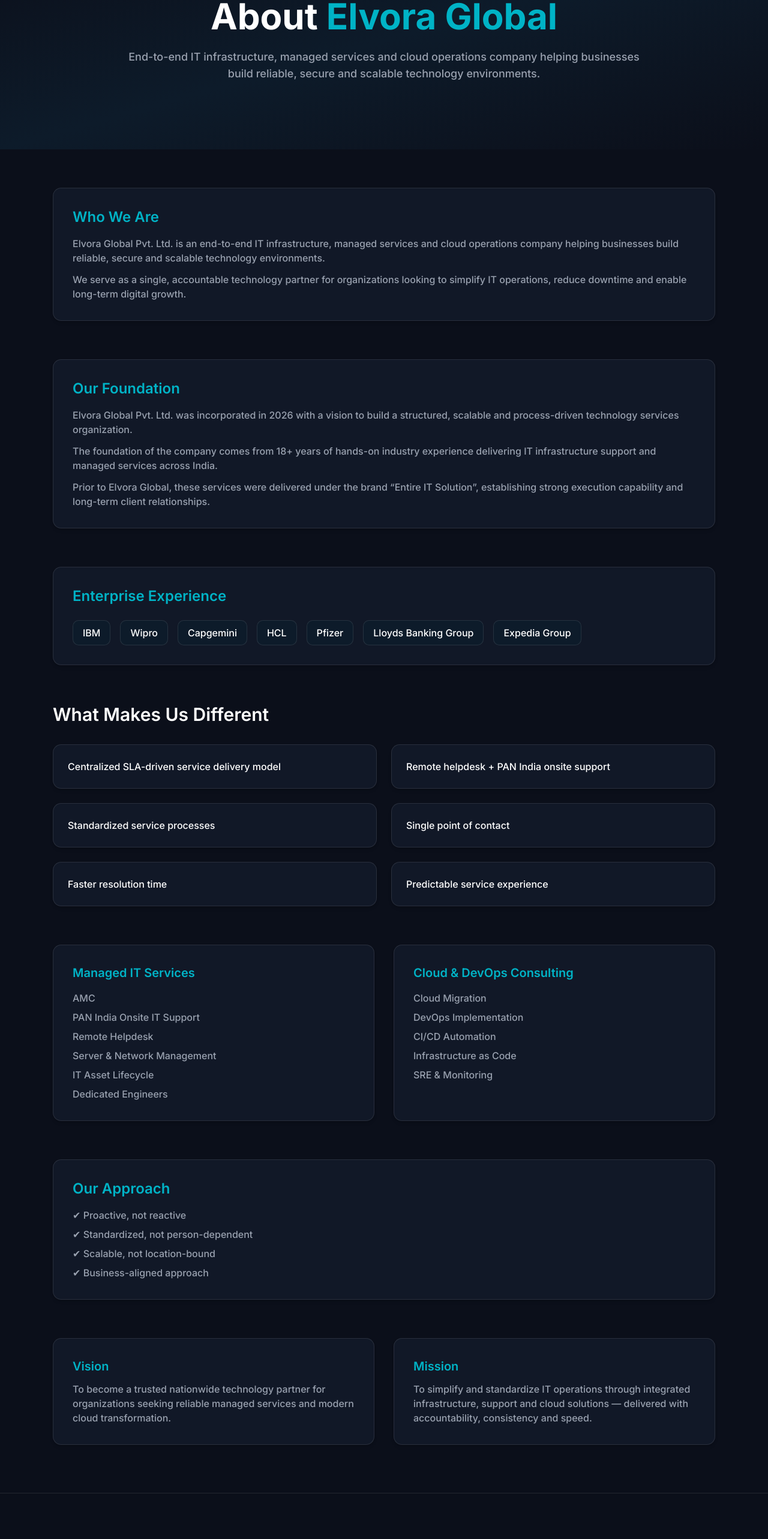
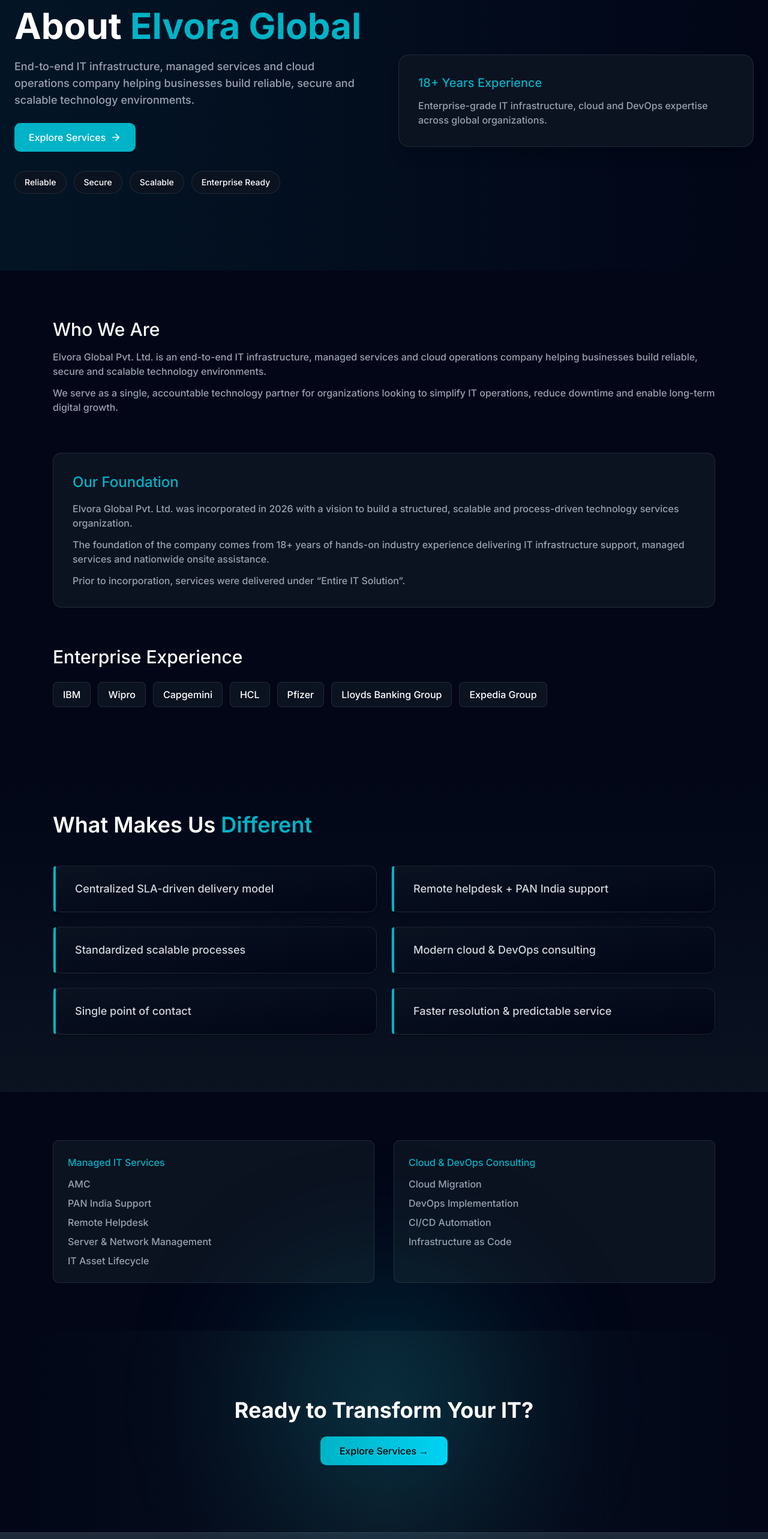
Before and after one commit to Ayush231002/scaleforgefronted, a React (Vite) app: page /about in a window 1280 px wide. Shown: the part 180-2746 px from the top of the page at 60% size. Built offline with nearby package versions, Linux system fonts and the light colour scheme.

Commit message:
update about

```diff
--- a/src/components/about/AboutPage.jsx
+++ b/src/components/about/AboutPage.jsx
@@ -1,43 +1,67 @@
 import LayoutWrapper from '../layout/LayoutWrapper';
 import { useNavigate } from 'react-router-dom';
-import { Button } from '../ui/button';
 import { ArrowRight } from 'lucide-react';
-import { motion } from 'framer-motion';
 
 export default function AboutPage() {
   const navigate = useNavigate();
 
-  const fadeUp = {
-    hidden: { opacity: 0, y: 40 },
-    show: { opacity: 1, y: 0 }
-  };
-
   return (
     <LayoutWrapper>
-      <div className="bg-[#0b0f1a] text-white">
+      <div className="bg-[#020617] text-white">
 
         {/* HERO */}
-        <section className="relative py-28 px-6 text-center">
-          <div className="absolute inset-0 bg-gradient-to-br from-[#0b0f1a] via-[#0d1b2a] to-[#0b0f1a]" />
-          <div className="relative z-10 max-w-4xl mx-auto">
-            <h1 className="text-6xl font-bold mb-6">
-              About <span className="text-[#00B3C6]">Elvora Global</span>
-            </h1>
-            <p className="text-gray-400 text-lg">
-              End-to-end IT infrastructure, managed services and cloud operations company helping businesses build reliable, secure and scalable technology environments.
-            </p>
+        <section className="py-32 px-6 bg-gradient-to-r from-[#031525] to-[#020617]">
+          <div className="max-w-7xl mx-auto grid md:grid-cols-2 gap-12 items-center">
+
+            {/* LEFT */}
+            <div>
+              <h1 className="text-6xl font-bold mb-6">
+                About <span className="text-[#00B3C6]">Elvora Global</span>
+              </h1>
+
+              <p className="text-gray-400 mb-6 text-lg">
+                End-to-end IT infrastructure, managed services and cloud operations company helping businesses build reliable, secure and scalable technology environments.
+              </p>
+
+              <button
+                onClick={() => navigate('/services')}
+                className="bg-[#00B3C6] hover:bg-[#0097a7] px-6 py-3 rounded-lg font-medium flex items-center gap-2"
+              >
+                Explore Services <ArrowRight size={18}/>
+              </button>
+
+              {/* BADGES */}
+              <div className="flex flex-wrap gap-3 mt-8">
+                {["Reliable", "Secure", "Scalable", "Enterprise Ready"].map((item, i) => (
+                  <span
+                    key={i}
+                    className="px-4 py-2 bg-[#0b1220] border border-white/10 rounded-full text-sm hover:border-[#00B3C6]/60 transition"
+                  >
+                    {item}
+                  </span>
+                ))}
+              </div>
+            </div>
+
+            {/* RIGHT CARD */}
+            <div className="p-8 rounded-2xl bg-[#0b1220] border border-white/10 shadow-xl">
+              <h3 className="text-xl text-[#00B3C6] mb-3">
+                18+ Years Experience
+              </h3>
+              <p className="text-gray-400">
+                Enterprise-grade IT infrastructure, cloud and DevOps expertise across global organizations.
+              </p>
+            </div>
+
           </div>
         </section>
 
-        {/* WHO WE ARE */}
-        <motion.section
-          variants={fadeUp}
-          initial="hidden"
-          whileInView="show"
-          className="max-w-6xl mx-auto px-6 py-16"
-        >
-          <div className="bg-[#111827] p-8 rounded-xl border border-white/10 shadow-md">
-            <h2 className="text-2xl font-semibold mb-4 text-[#00B3C6]">Who We Are</h2>
+        {/* MAIN CONTENT */}
+        <div className="max-w-6xl mx-auto px-6 py-20 space-y-16">
+
+          {/* WHO WE ARE */}
+          <div>
+            <h2 className="text-3xl mb-4">Who We Are</h2>
             <p className="text-gray-400 mb-3">
               Elvora Global Pvt. Ltd. is an end-to-end IT infrastructure, managed services and cloud operations company helping businesses build reliable, secure and scalable technology environments.
             </p>
@@ -45,144 +69,125 @@ export default function AboutPage() {
               We serve as a single, accountable technology partner for organizations looking to simplify IT operations, reduce downtime and enable long-term digital growth.
             </p>
           </div>
-        </motion.section>
 
-        {/* FOUNDATION */}
-        <motion.section
-          variants={fadeUp}
-          initial="hidden"
-          whileInView="show"
-          className="max-w-6xl mx-auto px-6 pb-16"
-        >
-          <div className="bg-[#111827] p-8 rounded-xl border border-white/10 shadow-md">
-            <h2 className="text-2xl font-semibold mb-4 text-[#00B3C6]">Our Foundation</h2>
+          {/* FOUNDATION */}
+          <div className="p-8 bg-[#0b1220] rounded-xl border border-white/10">
+            <h2 className="text-2xl mb-4 text-[#00B3C6]">Our Foundation</h2>
             <p className="text-gray-400 mb-3">
               Elvora Global Pvt. Ltd. was incorporated in 2026 with a vision to build a structured, scalable and process-driven technology services organization.
             </p>
             <p className="text-gray-400 mb-3">
-              The foundation of the company comes from 18+ years of hands-on industry experience delivering IT infrastructure support and managed services across India.
+              The foundation of the company comes from 18+ years of hands-on industry experience delivering IT infrastructure support, managed services and nationwide onsite assistance.
             </p>
             <p className="text-gray-400">
-              Prior to Elvora Global, these services were delivered under the brand “Entire IT Solution”, establishing strong execution capability and long-term client relationships.
+              Prior to incorporation, services were delivered under “Entire IT Solution”.
             </p>
           </div>
-        </motion.section>
 
-        {/* ENTERPRISE */}
-        <motion.section
-          variants={fadeUp}
-          initial="hidden"
-          whileInView="show"
-          className="max-w-6xl mx-auto px-6 pb-16"
-        >
-          <div className="bg-[#111827] p-8 rounded-xl border border-white/10 shadow-md">
-            <h2 className="text-2xl font-semibold mb-6 text-[#00B3C6]">Enterprise Experience</h2>
+          {/* ENTERPRISE */}
+          <div>
+            <h2 className="text-3xl mb-6">Enterprise Experience</h2>
 
-            <div className="flex flex-wrap gap-4">
+            <div className="flex flex-wrap gap-3">
               {["IBM","Wipro","Capgemini","HCL","Pfizer","Lloyds Banking Group","Expedia Group"].map((item,i)=>(
-                <div key={i} className="px-4 py-2 bg-[#0d1b2a] rounded-lg border border-white/10 hover:border-[#00B3C6]/50 transition">
+                <span key={i} className="px-4 py-2 bg-[#0b1220] border border-white/10 rounded-md">
                   {item}
+                </span>
+              ))}
+            </div>
+          </div>
+
+        </div>
+
+        {/* DIFFERENCE */}
+        <section className="py-24 bg-gradient-to-b from-[#020617] to-[#0b1220]">
+          <div className="max-w-6xl mx-auto px-6">
+
+            <h2 className="text-4xl font-semibold mb-12">
+              What Makes Us <span className="text-[#00B3C6]">Different</span>
+            </h2>
+
+            <div className="grid md:grid-cols-2 gap-6">
+              {[
+                "Centralized SLA-driven delivery model",
+                "Remote helpdesk + PAN India support",
+                "Standardized scalable processes",
+                "Modern cloud & DevOps consulting",
+                "Single point of contact",
+                "Faster resolution & predictable service"
+              ].map((item, i) => (
+                <div
+                  key={i}
+                  className="
+                    group relative p-6 rounded-xl
+                    bg-gradient-to-br from-[#0b1220] to-[#020617]
+                    border border-white/10
+                    hover:border-[#00B3C6]/60
+                    transition-all duration-300
+                    hover:-translate-y-1
+                    shadow-md hover:shadow-[0_0_30px_rgba(0,179,198,0.2)]
+                  "
+                >
+                  <div className="absolute left-0 top-0 h-full w-1 bg-[#00B3C6] rounded-l-xl"></div>
+                  <p className="text-gray-300 text-lg pl-3">{item}</p>
                 </div>
               ))}
             </div>
-          </div>
-        </motion.section>
 
-        {/* DIFFERENCE */}
-        <section className="max-w-6xl mx-auto px-6 pb-16">
-          <h2 className="text-3xl font-semibold mb-8">What Makes Us Different</h2>
-
-          <div className="grid md:grid-cols-2 gap-6">
-            {[
-              "Centralized SLA-driven service delivery model",
-              "Remote helpdesk + PAN India onsite support",
-              "Standardized service processes",
-              "Single point of contact",
-              "Faster resolution time",
-              "Predictable service experience"
-            ].map((item, i) => (
-              <motion.div
-                key={i}
-                variants={fadeUp}
-                initial="hidden"
-                whileInView="show"
-                className="p-6 rounded-xl bg-[#111827] border border-white/10 hover:border-[#00B3C6]/50 transition shadow-md hover:shadow-xl"
-              >
-                {item}
-              </motion.div>
-            ))}
           </div>
         </section>
 
         {/* CAPABILITIES */}
-        <section className="max-w-6xl mx-auto px-6 pb-16 grid md:grid-cols-2 gap-8">
+        <div className="max-w-6xl mx-auto px-6 py-20 grid md:grid-cols-2 gap-8">
 
-          <div className="bg-[#111827] p-8 rounded-xl border border-white/10 shadow-md">
-            <h3 className="text-xl font-semibold mb-4 text-[#00B3C6]">Managed IT Services</h3>
+          <div className="p-6 bg-[#0b1220] rounded-lg border border-white/10">
+            <h3 className="mb-3 text-[#00B3C6]">Managed IT Services</h3>
             <ul className="text-gray-400 space-y-2">
               <li>AMC</li>
-              <li>PAN India Onsite IT Support</li>
+              <li>PAN India Support</li>
               <li>Remote Helpdesk</li>
               <li>Server & Network Management</li>
               <li>IT Asset Lifecycle</li>
-              <li>Dedicated Engineers</li>
             </ul>
           </div>
 
-          <div className="bg-[#111827] p-8 rounded-xl border border-white/10 shadow-md">
-            <h3 className="text-xl font-semibold mb-4 text-[#00B3C6]">Cloud & DevOps Consulting</h3>
+          <div className="p-6 bg-[#0b1220] rounded-lg border border-white/10">
+            <h3 className="mb-3 text-[#00B3C6]">Cloud & DevOps Consulting</h3>
             <ul className="text-gray-400 space-y-2">
               <li>Cloud Migration</li>
               <li>DevOps Implementation</li>
               <li>CI/CD Automation</li>
               <li>Infrastructure as Code</li>
-              <li>SRE & Monitoring</li>
             </ul>
           </div>
 
-        </section>
+        </div>
 
-        {/* APPROACH */}
-        <section className="max-w-6xl mx-auto px-6 pb-16">
-          <div className="bg-[#111827] p-8 rounded-xl border border-white/10 shadow-md">
-            <h2 className="text-2xl font-semibold mb-4 text-[#00B3C6]">Our Approach</h2>
-            <ul className="text-gray-400 space-y-2">
-              <li>✔ Proactive, not reactive</li>
-              <li>✔ Standardized, not person-dependent</li>
-              <li>✔ Scalable, not location-bound</li>
-              <li>✔ Business-aligned approach</li>
-            </ul>
-          </div>
-        </section>
+        {/* CTA */}
+        <section className="py-28 text-center relative">
 
-        {/* VISION + MISSION */}
-        <section className="max-w-6xl mx-auto px-6 pb-20 grid md:grid-cols-2 gap-8">
+          <div className="absolute inset-0 bg-gradient-to-r from-[#020617] via-[#0b1220] to-[#020617]" />
+          <div className="absolute top-[-80px] left-1/2 -translate-x-1/2 w-[400px] h-[400px] bg-[#00B3C6]/20 blur-[120px] rounded-full"></div>
 
-          <div className="bg-[#111827] p-8 rounded-xl border border-white/10 shadow-md">
-            <h3 className="text-xl font-semibold mb-3 text-[#00B3C6]">Vision</h3>
-            <p className="text-gray-400">
-              To become a trusted nationwide technology partner for organizations seeking reliable managed services and modern cloud transformation.
-            </p>
+          <div className="relative z-10">
+            <h2 className="text-4xl font-bold mb-6">
+              Ready to Transform Your IT?
+            </h2>
+
+            <button
+              onClick={() => navigate('/services')}
+              className="
+                px-8 py-3 rounded-lg
+                bg-gradient-to-r from-[#00B3C6] to-cyan-400
+                text-black font-medium
+                hover:scale-105 transition
+                hover:shadow-[0_0_25px_rgba(0,179,198,0.6)]
+              "
+            >
+              Explore Services →
+            </button>
           </div>
 
-          <div className="bg-[#111827] p-8 rounded-xl border border-white/10 shadow-md">
-            <h3 className="text-xl font-semibold mb-3 text-[#00B3C6]">Mission</h3>
-            <p className="text-gray-400">
-              To simplify and standardize IT operations through integrated infrastructure, support and cloud solutions — delivered with accountability, consistency and speed.
-            </p>
-          </div>
-
-        </section>
-
-        {/* CTA */}
-        <section className="py-20 px-6 text-center border-t border-white/10">
-          <h2 className="text-3xl font-bold mb-6">Ready to Transform Your IT?</h2>
-          <Button
-            onClick={() => navigate('/services')}
-            className="bg-gradient-to-r from-[#00B3C6] to-purple-500 px-6 py-3 hover:scale-105 transition"
-          >
-            Explore Services <ArrowRight className="ml-2" />
-          </Button>
         </section>
 
       </div>
```
